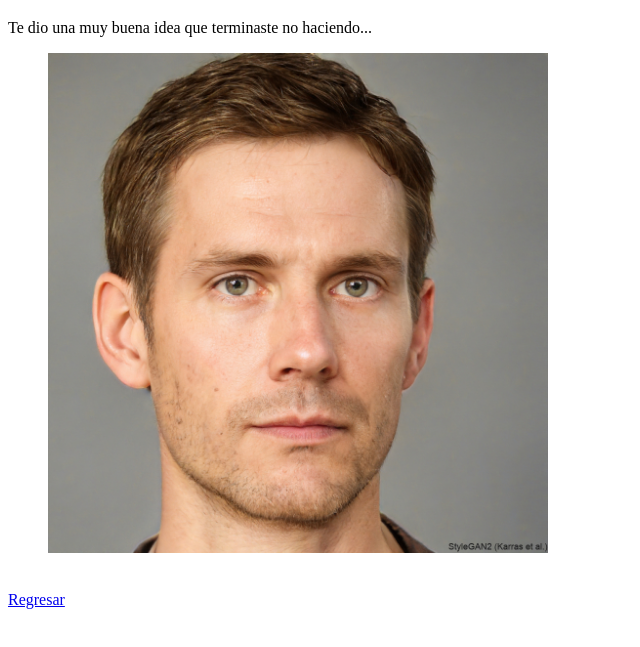
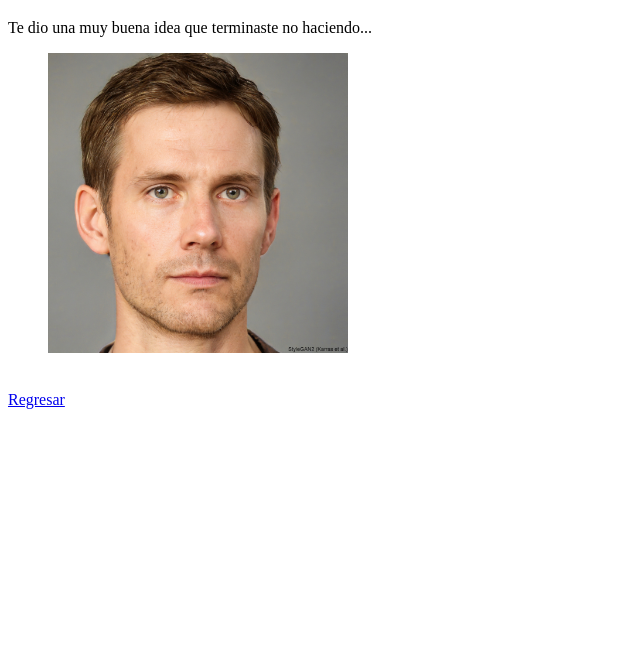
Before and after one commit to DijanU/html, a plain HTML site: page inspiracion/vueltaResults/amigo.html in a window 1280 px wide. Shown: the part 61-708 px from the top of the page, without its empty margins (0-640 px from the left). Drawn offline with Linux system fonts and the light colour scheme.

Commit message:
more size adjustments

```diff
--- a/inspiracion/vueltaResults/amigo.html
+++ b/inspiracion/vueltaResults/amigo.html
@@ -12,7 +12,7 @@
 
         <article> Te dio una muy buena idea que terminaste no haciendo...</article>
         <figure>
-                <img src="../../images/Adrian.jpg" height="500">
+                <img src="../../images/Adrian.jpg" height="300">
         </figure>
         <br />
         <section>
```
Also changed, not shown: inspiracion/vueltaResults/banio.html (+1 -1 lines).
